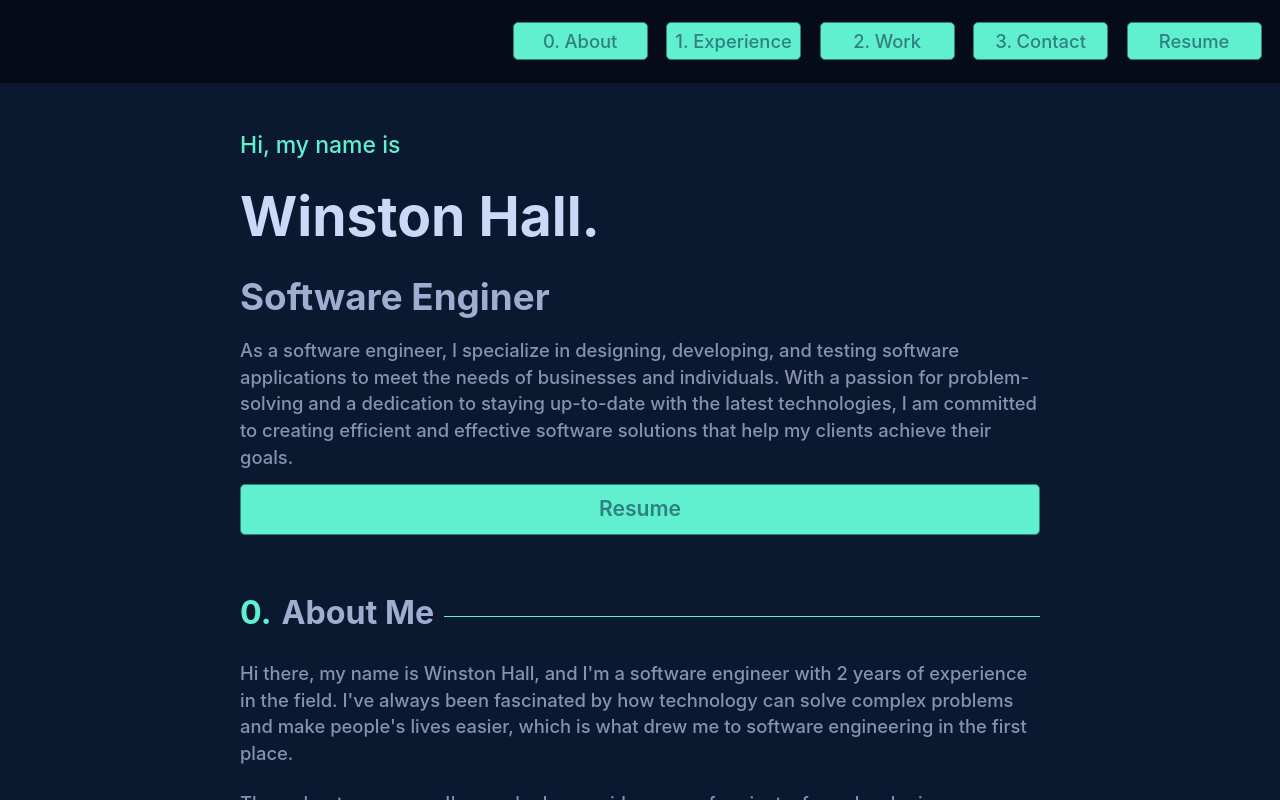
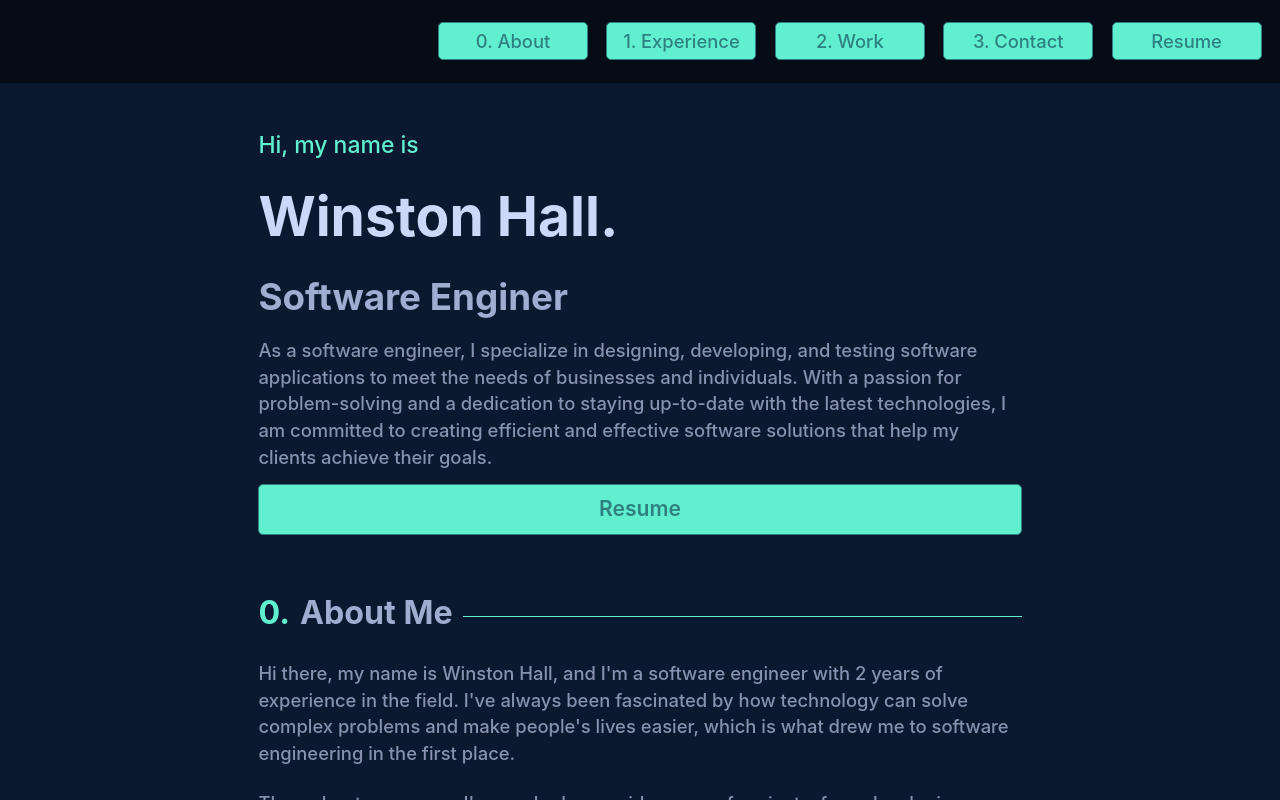
Before and after one commit to WinstonHall/winstonhall.github.io, a React (Vite) app: page / in a window 1280 px wide. Built offline with nearby package versions, Linux system fonts and the light colour scheme.

Commit message:
Box sizing fix

```diff
--- a/src/index.css
+++ b/src/index.css
@@ -22,6 +22,9 @@
     -webkit-font-smoothing: antialiased;
     -moz-osx-font-smoothing: grayscale;
     -webkit-text-size-adjust: 100%;
+}
+* {
+    box-sizing: border-box;
 }
 
 #root {
@@ -123,7 +126,7 @@ svg {
 .nav_link {
     display: inherit;
     justify-content: center;
-    width: 100px;
+    width: 150px;
     padding: 1rem;
     gap: 0.25rem;
 }
@@ -238,7 +241,6 @@ svg {
     }
     .nav_link {
         display: inherit;
-        width: 100px;
         padding: 0.25rem 0.9rem;
         margin-right: 1rem;
         font-size: 1rem;
```
